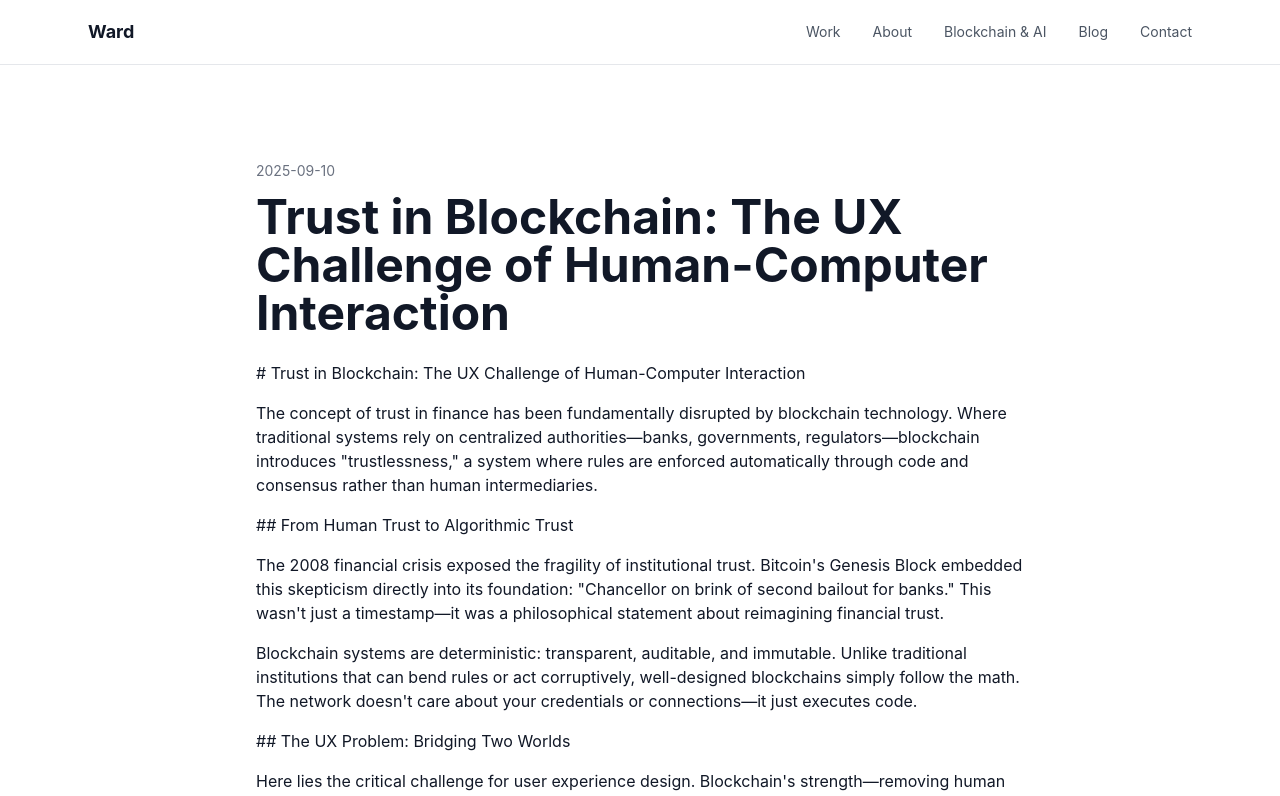
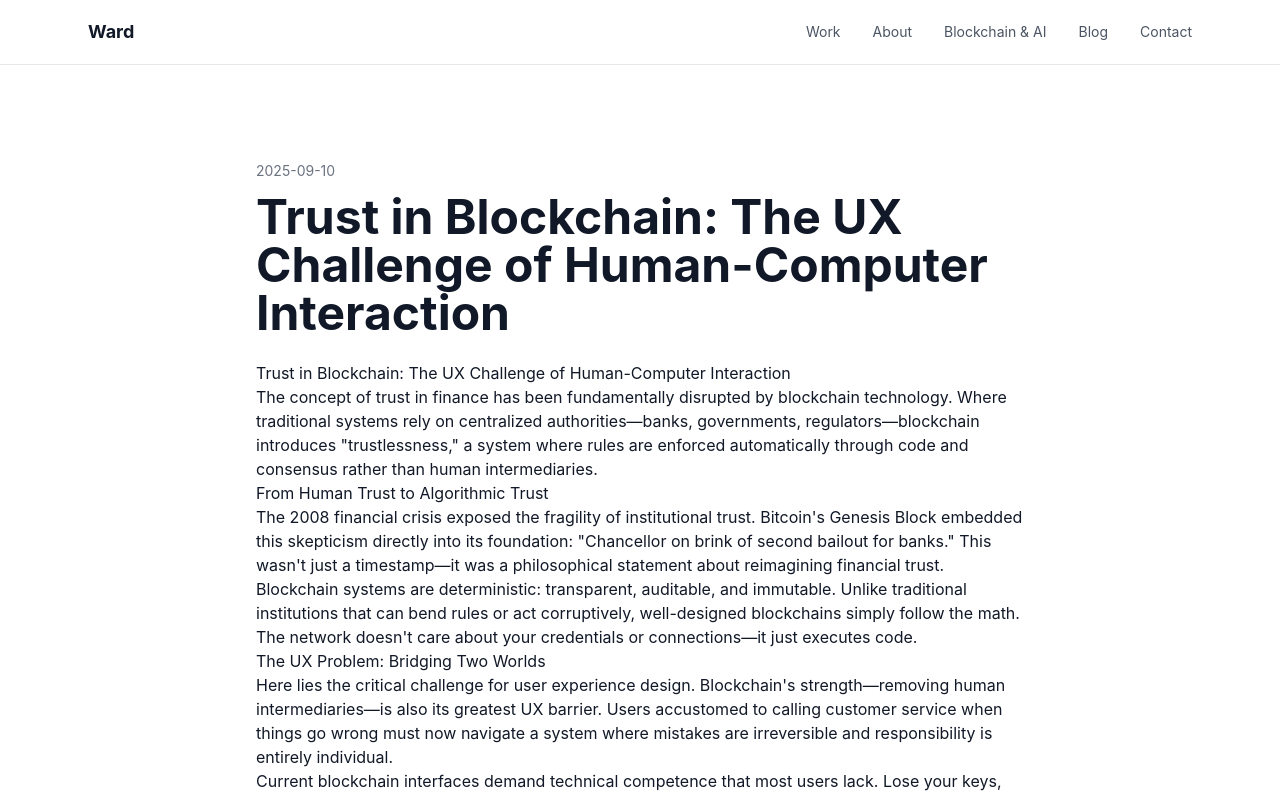
Before and after one commit to flybylow/portfolioAI, a Next.js app: page /blog/trust-in-blockchain-ux-challenge in a window 1280 px wide. Shown: the top 796 px of the page. Built offline with nearby package versions, Linux system fonts and the light colour scheme.

Commit message:
Blog: render markdown content using marked instead of plain text

```diff
--- a/package.json
+++ b/package.json
@@ -15,6 +15,7 @@
     "class-variance-authority": "^0.7.1",
     "clsx": "^2.1.1",
     "lucide-react": "^0.542.0",
+    "marked": "^12.0.2",
     "next": "15.5.2",
     "react": "19.1.0",
     "react-dom": "19.1.0",
--- a/src/app/blog/[slug]/page.tsx
+++ b/src/app/blog/[slug]/page.tsx
@@ -3,6 +3,7 @@ import { MainNavigation } from '@/components/MainNavigation';
 import { Footer } from '@/components/Footer';
 import { blogPosts } from '@/data/blog';
 import { formatDateYYYYMMDD } from '@/lib/utils';
+import { marked } from 'marked';
 
 interface Params {
   params: { slug: string };
@@ -24,11 +25,10 @@ export default function BlogPostPage({ params }: Params) {
         <div className="max-w-3xl mx-auto">
           <div className="text-sm text-gray-500 mb-3">{formatDateYYYYMMDD(post.date)}</div>
           <h1 className="text-4xl md:text-5xl font-bold mb-6">{post.title}</h1>
-          <div className="prose prose-gray max-w-none">
-            {post.content.split('\n').map((line, idx) => (
-              <p key={idx} className="mb-4 whitespace-pre-wrap">{line}</p>
-            ))}
-          </div>
+          <div
+            className="prose prose-gray max-w-none"
+            dangerouslySetInnerHTML={{ __html: marked.parse(post.content) as string }}
+          />
         </div>
       </article>
 
```
Also changed, not shown: 1 other file (tests, documents, lock files or other folders).
